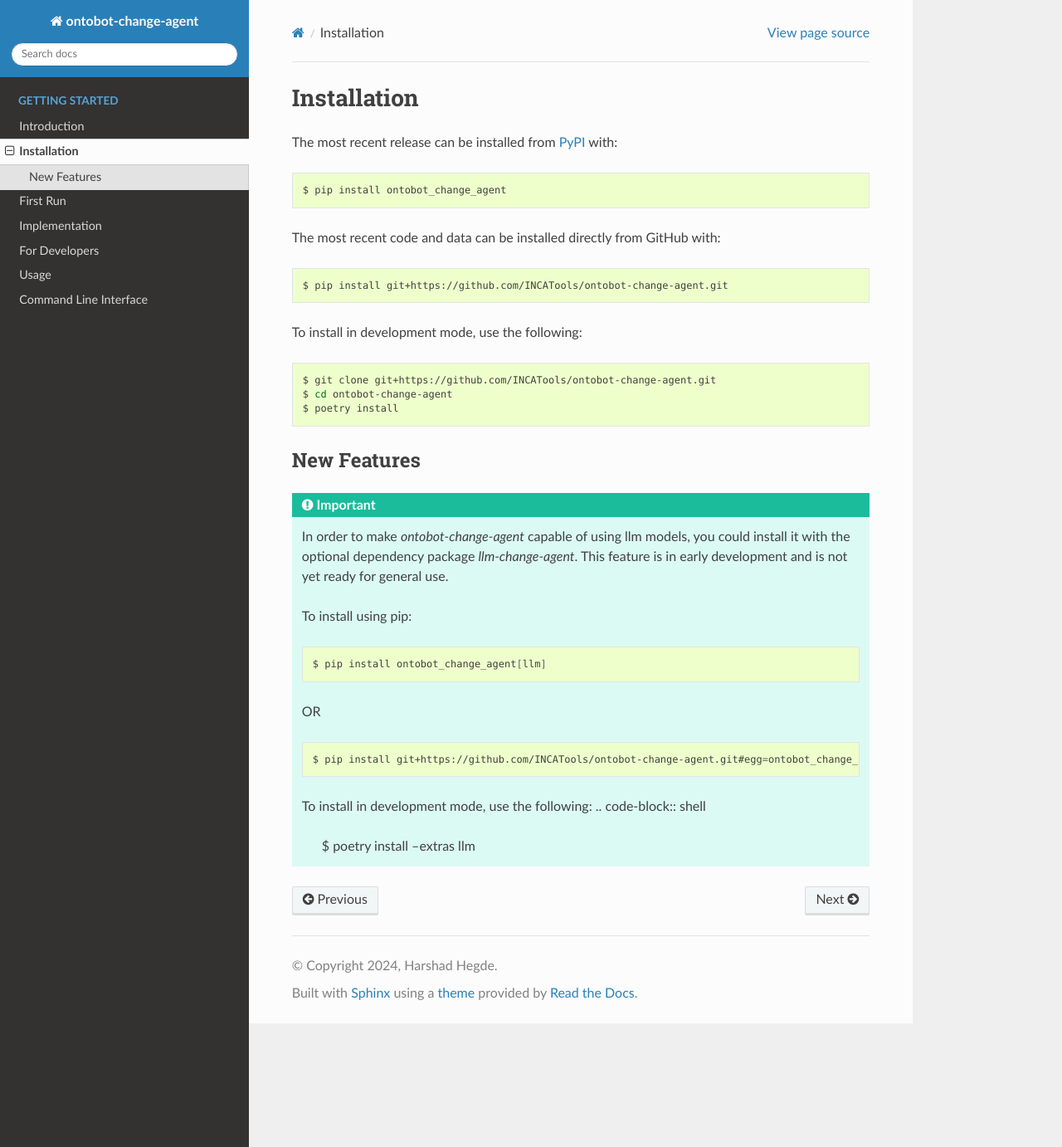
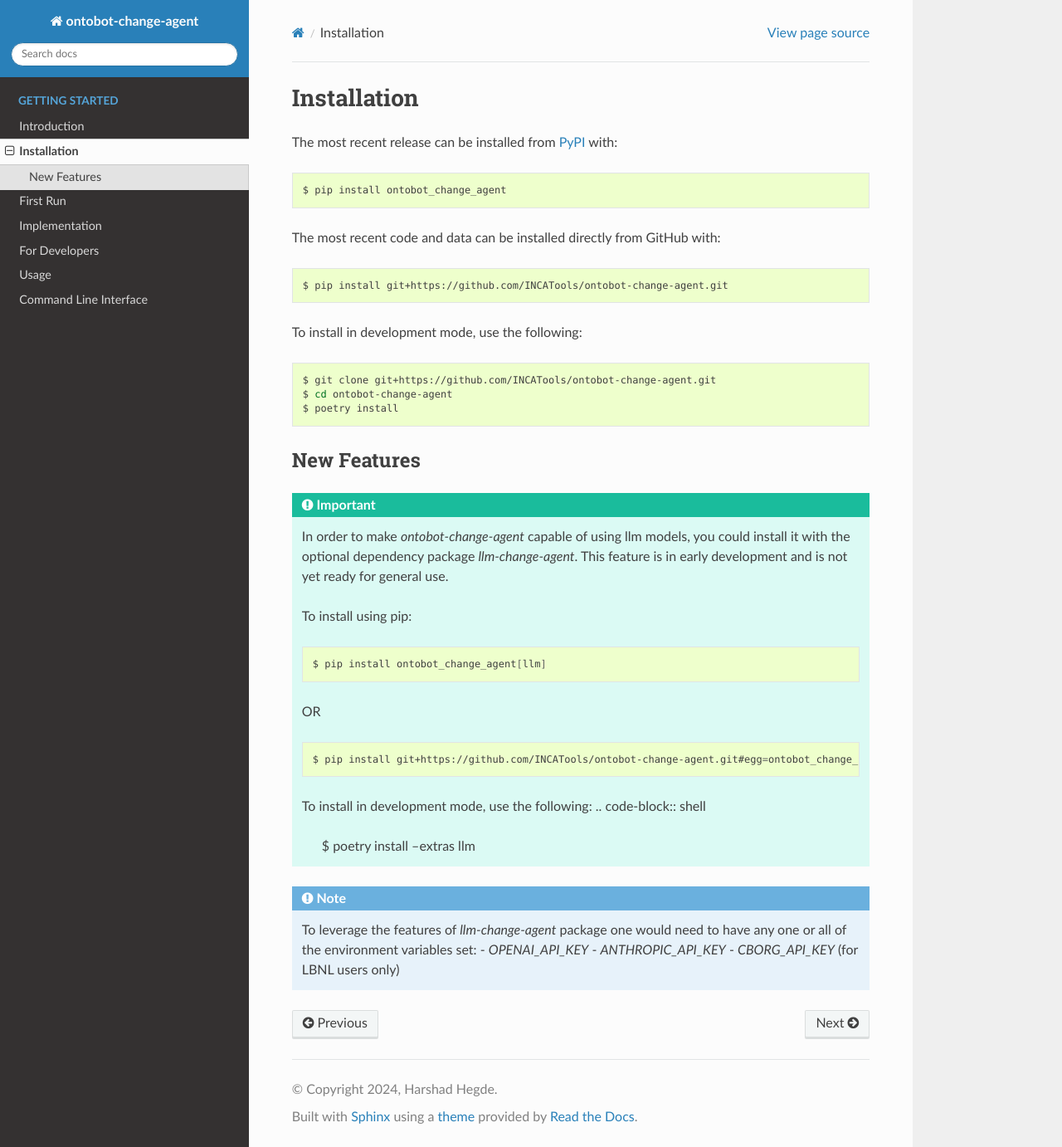
Before and after one commit to INCATools/ontobot-change-agent, a Sphinx documentation site: the page built from docs/installation.rst, in a window 1280 px wide and 1382 px high. Shown: the whole window at 83% size. Built offline with Sphinx 7.4.7 and the Read the Docs theme 2.0.0, drawn with Linux system fonts in a browser that asks for light colours.

Commit message:
added token info

```diff
--- a/docs/installation.rst
+++ b/docs/installation.rst
@@ -46,3 +46,10 @@ New Features
     .. code-block:: shell
 
         $ poetry install --extras llm
+
+.. note::
+
+    To leverage the features of `llm-change-agent` package one would need to have any one or all of the environment variables set:
+    - `OPENAI_API_KEY`
+    - `ANTHROPIC_API_KEY`
+    - `CBORG_API_KEY` (for LBNL users only)
```
